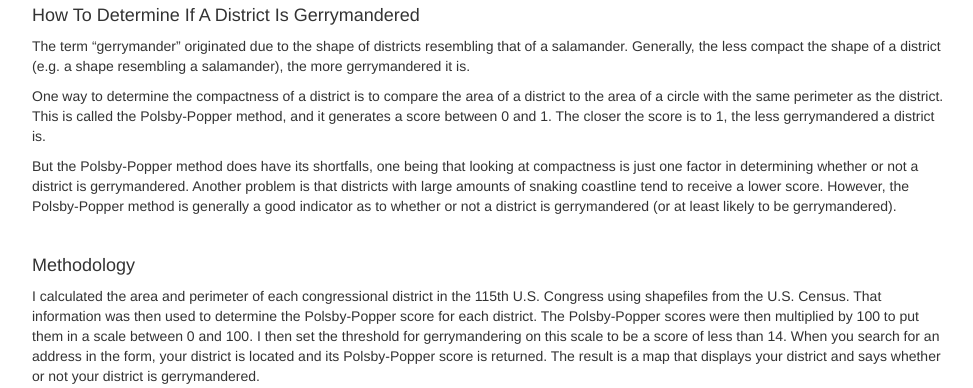
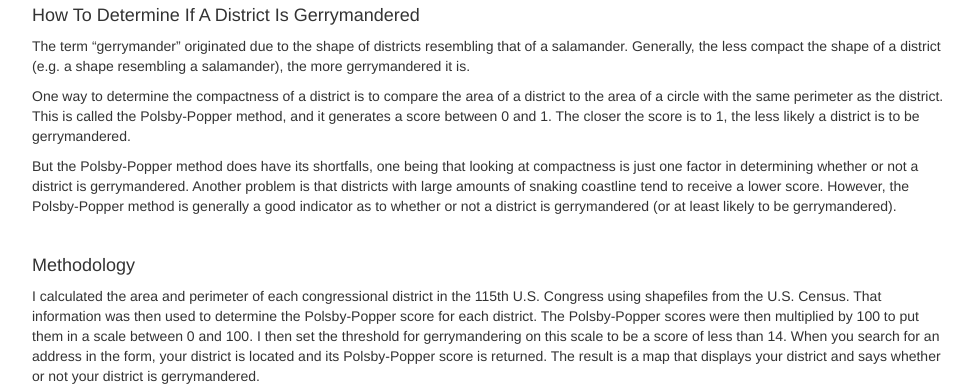
Before and after one commit to samreising/is-my-district-gerrymandered, a Flask app: template templates/about.html in a window 1280 px wide. Shown: the part 593-981 px from the top of the page, without its empty margins (152-1125 px from the left). Run offline with Flask 2, Linux system fonts and the light colour scheme; the template is opened without the code that fills it, so the values that code supplies are empty; some libraries are stand-ins or nearby versions.

Commit message:
tweak some about language

```diff
--- a/templates/about.html
+++ b/templates/about.html
@@ -27,7 +27,7 @@
 
     <h4>How To Determine If A District Is Gerrymandered</h4>
       <p>The term “gerrymander” originated due to the shape of districts resembling that of a salamander. Generally, the less compact the shape of a district (e.g. a shape resembling a salamander), the more gerrymandered it is.</p>
-      <p>One way to determine the compactness of a district is to compare the area of a district to the area of a circle with the same perimeter as the district. This is called the Polsby-Popper method, and it generates a score between 0 and 1. The closer the score is to 1, the less gerrymandered a district is.</p>
+      <p>One way to determine the compactness of a district is to compare the area of a district to the area of a circle with the same perimeter as the district. This is called the Polsby-Popper method, and it generates a score between 0 and 1. The closer the score is to 1, the less likely a district is to be gerrymandered.</p>
       <p>But the Polsby-Popper method does have its shortfalls, one being that looking at compactness is just one factor in determining whether or not a district is gerrymandered. Another problem is that districts with large amounts of snaking coastline tend to receive a lower score. However, the Polsby-Popper method is generally a good indicator as to whether or not a district is gerrymandered (or at least likely to be gerrymandered).</p>
     <br>
 
```
